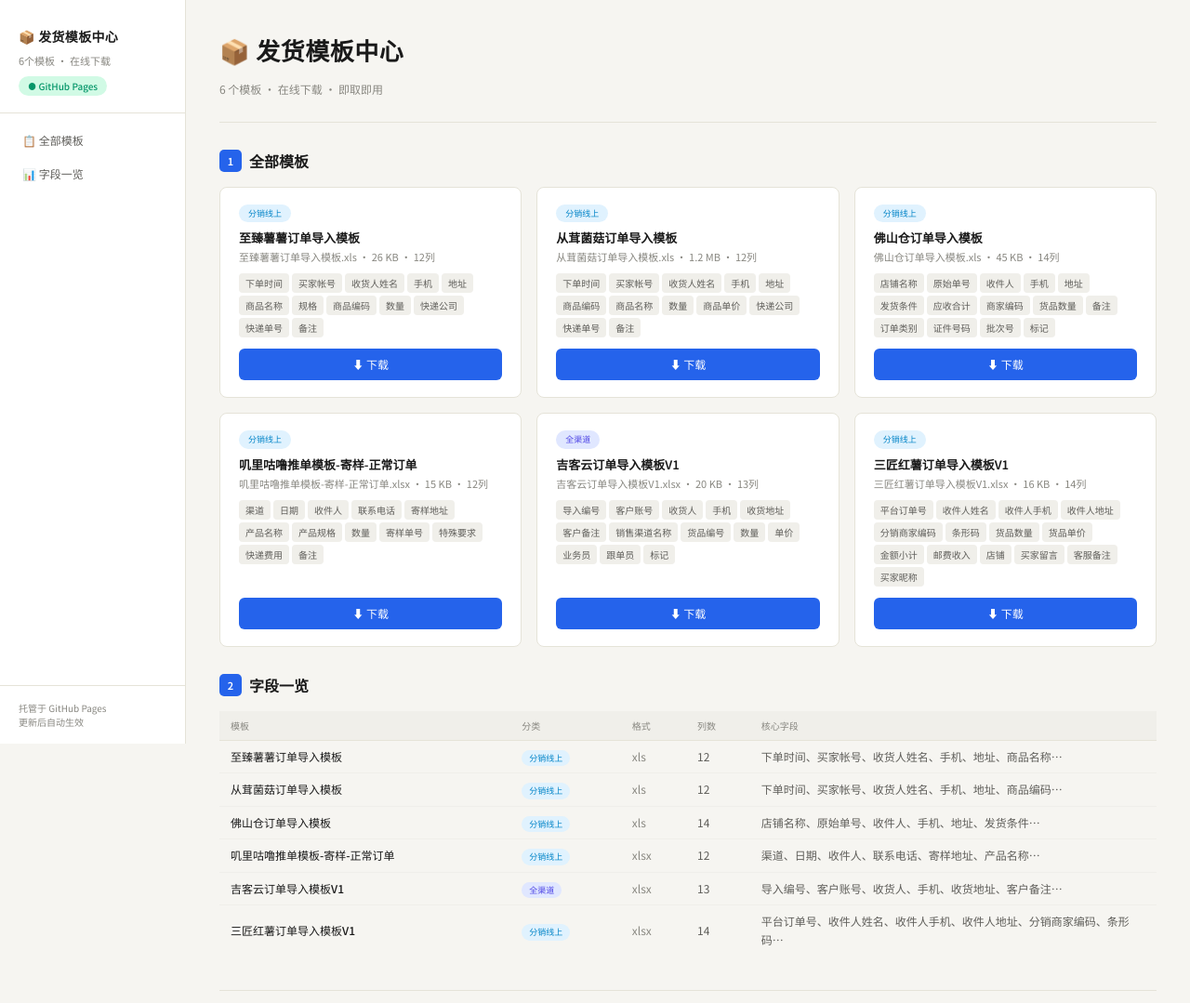
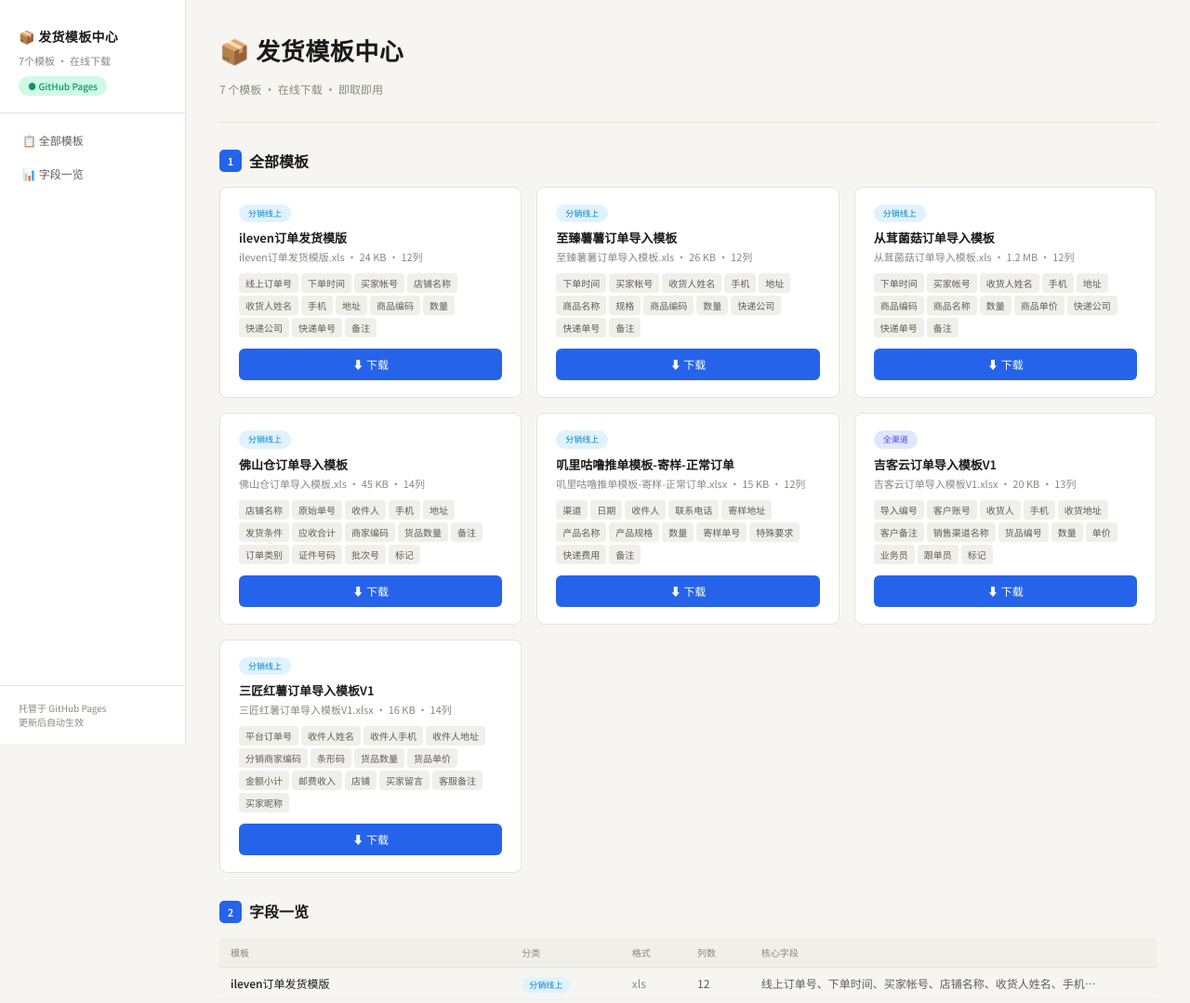
Before and after one commit to N0bad/shipping-templates, a plain HTML site: page index.html in a window 1280 px wide. Shown: the top 1079 px of the page at 93% size. Drawn offline with Linux system fonts and the light colour scheme.

Commit message:
Add files via upload

```diff
--- a/index.html
+++ b/index.html
@@ -148,7 +148,7 @@
 <div class="sidebar">
   <div class="sidebar-header">
     <h1>📦 发货模板中心</h1>
-    <div class="sub">6个模板 · 在线下载</div>
+    <div class="sub">7个模板 · 在线下载</div>
     <div class="online-badge">● GitHub Pages</div>
   </div>
   <div class="sidebar-nav">
@@ -165,7 +165,7 @@
   <div class="doc-header">
     <h1>📦 发货模板中心</h1>
     <div class="meta">
-      <span>6 个模板 · 在线下载 · 即取即用</span>
+      <span>7 个模板 · 在线下载 · 即取即用</span>
     </div>
   </div>
 
@@ -191,6 +191,7 @@
 
 <script>
 const DATA = [
+  {n:"ileven订单发货模版",f:"ileven订单发货模版.xls",s:"24 KB",b:"分销线上",c:"#E0F2FE",tc:"#0284C7",h:["线上订单号","下单时间","买家帐号","店铺名称","收货人姓名","手机","地址","商品编码","数量","快递公司","快递单号","备注"]},
   {n:"至臻薯薯订单导入模板",f:"至臻薯薯订单导入模板.xls",s:"26 KB",b:"分销线上",c:"#E0F2FE",tc:"#0284C7",h:["下单时间","买家帐号","收货人姓名","手机","地址","商品名称","规格","商品编码","数量","快递公司","快递单号","备注"]},
   {n:"从茸菌菇订单导入模板",f:"从茸菌菇订单导入模板.xls",s:"1.2 MB",b:"分销线上",c:"#E0F2FE",tc:"#0284C7",h:["下单时间","买家帐号","收货人姓名","手机","地址","商品编码","商品名称","数量","商品单价","快递公司","快递单号","备注"]},
   {n:"佛山仓订单导入模板",f:"佛山仓订单导入模板.xls",s:"45 KB",b:"分销线上",c:"#E0F2FE",tc:"#0284C7",h:["店铺名称","原始单号","收件人","手机","地址","发货条件","应收合计","商家编码","货品数量","备注","订单类别","证件号码","批次号","标记"]},
```
